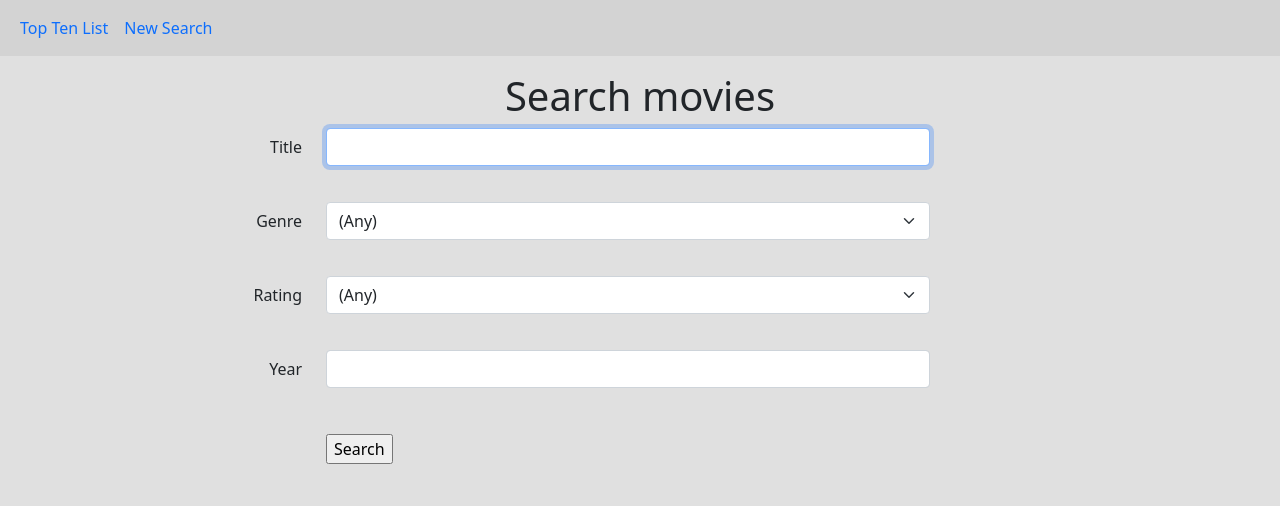
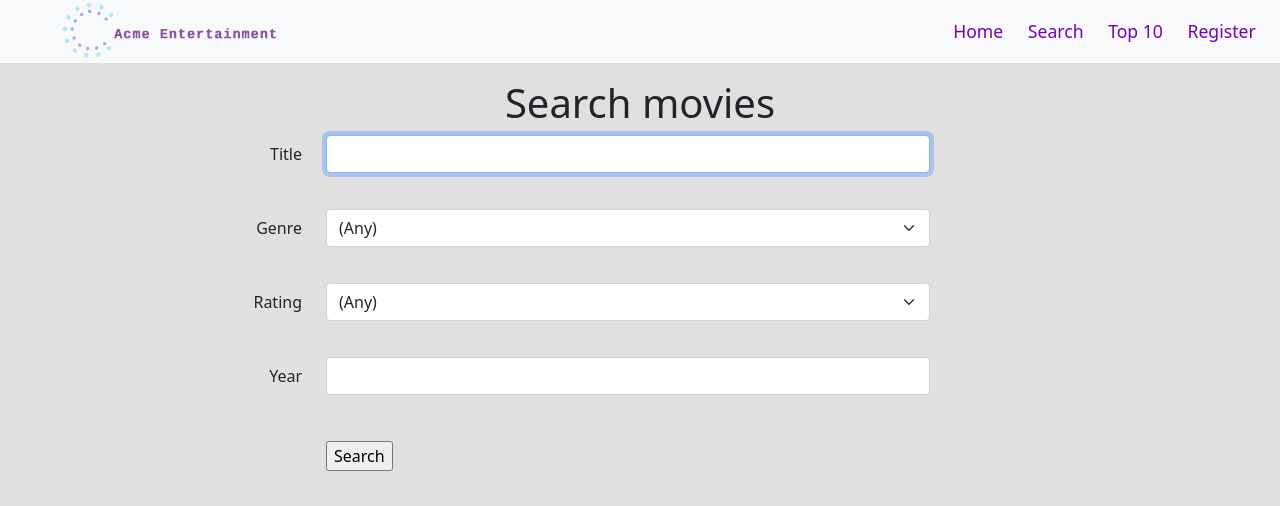
Before and after one commit to ivanngyb/MovieGroupProject, a PHP site: page /index.php in a window 1280 px wide. Shown: the top 506 px of the page. Run offline with PHP 8.4, Linux system fonts and the light colour scheme; data comes from the database, SQL or seed files in the repository.

Commit message:
Navbar update

```diff
--- a/web_files/nav.php
+++ b/web_files/nav.php
@@ -13,7 +13,7 @@
         Task: Make all the pages responsive.
 */
 ?>
-    <nav class="navbar navbar-expand-sm">
+<!-- <nav class="navbar navbar-expand-sm bg-light navbar-light">
         <div class="container-fluid">
             <ul class="navbar-nav">
                 <li class="nav-item">
@@ -22,4 +22,29 @@
                     <a class="nav-link" href="search.php">New Search</a></li>
             </ul>
         </div>
-    </nav>
+    </nav> -->
+
+<nav class="navbar navbar-expand-sm bg-light navbar-light">
+    <div class="container-fluid">
+        <a class="navbar-brand" href="index.php"><img src="./resources/logo_transparent.svg" width="290" height="62.5" class="d-inline-block align-top" alt=""></a>
+        <button class="navbar-toggler" type="button" data-bs-toggle="collapse" data-bs-target="#collapsibleNavbar">
+            <span class="navbar-toggler-icon"></span>
+        </button>
+        <div class="collapse navbar-collapse" id="collapsibleNavbar">
+            <ul class="navbar-nav ms-auto">
+                <li class="nav-item">
+                    <a class="nav-link" href="#">Home</a>
+                </li>
+                <li class="nav-item">
+                    <a class="nav-link" href="#">Search</a>
+                </li>
+                <li class="nav-item">
+                    <a class="nav-link" href="#">Top 10</a>
+                </li>
+                <li class="nav-item">
+                    <a class="nav-link" href="#">Register</a>
+                </li>
+            </ul>
+        </div>
+    </div>
+</nav>
--- a/web_files/style.css
+++ b/web_files/style.css
@@ -72,3 +72,43 @@ input, select {
     margin-top: 10px;
     margin-right: 40px;
 }
+
+.navbar .navbar-nav .nav-link {
+    color: #7400B8;
+    font-size: 1.1em;
+    position: relative;
+  }
+  .navbar .navbar-nav .nav-link:hover {
+    color: #7400B8;
+  }
+  .navbar .navbar-nav .nav-link::after {
+    position: absolute;
+    bottom: 0;
+    left: 0;
+    right: 0;
+    margin: auto;
+    background-color: #7400B8;
+    color: transparent;
+    width: 0%;
+    content: '.';
+    height: 3px;
+  }
+  .navbar .navbar-nav .nav-link:hover::after {
+    width: 100%;
+  }
+
+  .navbar .navbar-nav .nav-link {
+    transition: all 0.5s;
+  }
+
+  @media only screen and (min-width: 960px) {
+    .navbar .navbar-nav .nav-link {
+      padding: 1em 0.7em;
+    }
+    .navbar {
+      padding: 0;
+    }
+    .navbar .navbar-brand {
+      padding: 0 0.7em;
+    }
+  }
```
Also changed, not shown: web_files/resources/logo_transparent.png (added), web_files/resources/logo_transparent.svg (added).
